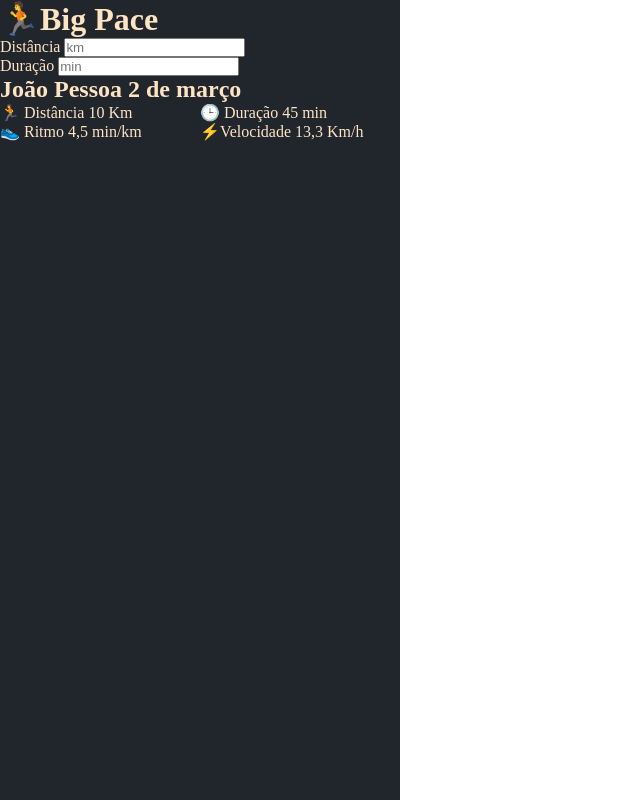
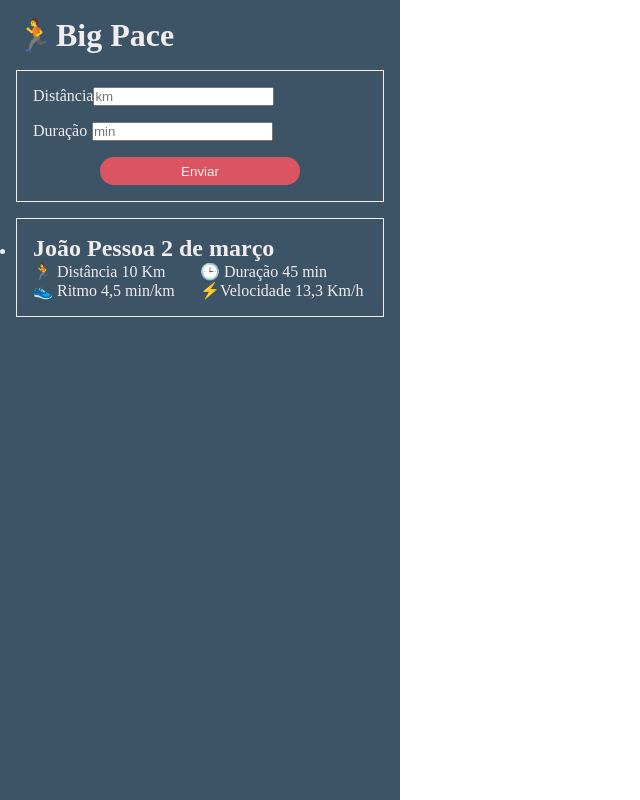
Before and after one commit to fantin1/big-pace, a plain HTML site: page index.html in a window 1280 px wide. Shown: the whole page, without its empty margins (0-640 px from the left). Drawn offline with Linux system fonts and the light colour scheme.

Commit message:
bigginings

```diff
--- a/index.html
+++ b/index.html
@@ -12,19 +12,20 @@
 <body>
     <header class="header">
         <h1>🏃Big Pace</h1>
-        <form action="">
-            <div>
+        <form class="workout-form">
+            <div class="workout-form-item">
                 <label for="distance">Distância</label>
                 <input type="text" name="distance" id="distance" placeholder="km">
             </div>
-            <div>
+            <div class="workout-form-item">
                 <label for="duration">Duração</label>
                 <input type="text" name="duration" id="duration" placeholder="min">
             </div>
+            <button class="submit-button">Enviar</button>
         </form>
 
         <ul>
-            <li>
+            <li class="workout-item">
                 <h2>João Pessoa 2 de março</h2>
                 <div class="workout-info">
                     <div>
--- a/script.js
+++ b/script.js
@@ -0,0 +1,15 @@
+'use strict'
+
+const formEl = document.querySelector('.workout-form');
+
+formEl.addEventListener('submit', function(e){
+    e.preventDefault();
+});
+
+
+class Workout {
+    constructor(distance, duration){
+        this.distance = distance;
+        this.duration = duration;
+    }
+}
--- a/styles.css
+++ b/styles.css
@@ -5,24 +5,72 @@
 }
 
 svg,
-img, picture{
+img,
+picture {
     display: block;
     max-width: 100%;
 }
 
-.header{
-    background-color: rgb(33, 38, 44);
-    color: bisque;
+:root{
+    --clr-neutral: #3D5467;
+    --clr-neutral-bright: #F1EDEE;
+    --clr-primary: #DB5461;
 }
 
-@media (min-width: 900px){
-.header{
-    width: 400px;
-    height: 100vh;
+.hidden {
+    display: none;
 }
 
-.workout-info{
+.header {
+    background-color: var(--clr-neutral);
+    color: var(--clr-neutral-bright);
+}
+
+@media (min-width: 900px) {
+    .header {
+        width: 400px;
+        height: 100vh;
+        display: flex;
+        flex-direction: column;
+        gap: 1em;
+        padding: 1em;
+    }
+}
+
+.workout-form{
+    border: 1px solid var(--clr-neutral-bright);
+    padding: 1em;
+    display: grid;
+    gap: 1em;
+}
+
+.submit-button{
+    width: 200px;
+    margin: 0 auto;
+    background-color: var(--clr-primary);
+    color: var(--clr-neutral-bright);
+    padding: .5em;
+    border-radius: 50px;
+    border: none;
+}
+
+.submit-button:hover{
+    background-color: var(--clr-neutral-bright);
+    color: var(--clr-primary);
+}
+
+.workout-form-item{
+    display: grid;
+    grid-template-columns: 1fr 1fr;
+    width: 15em;
+}
+
+.workout-item {
+    border: 1px solid var(--clr-neutral-bright);
+    padding: 1em;
+}
+
+.workout-info {
     display: grid;
     grid-template-columns: 1fr 1fr;
 }
-}
```
